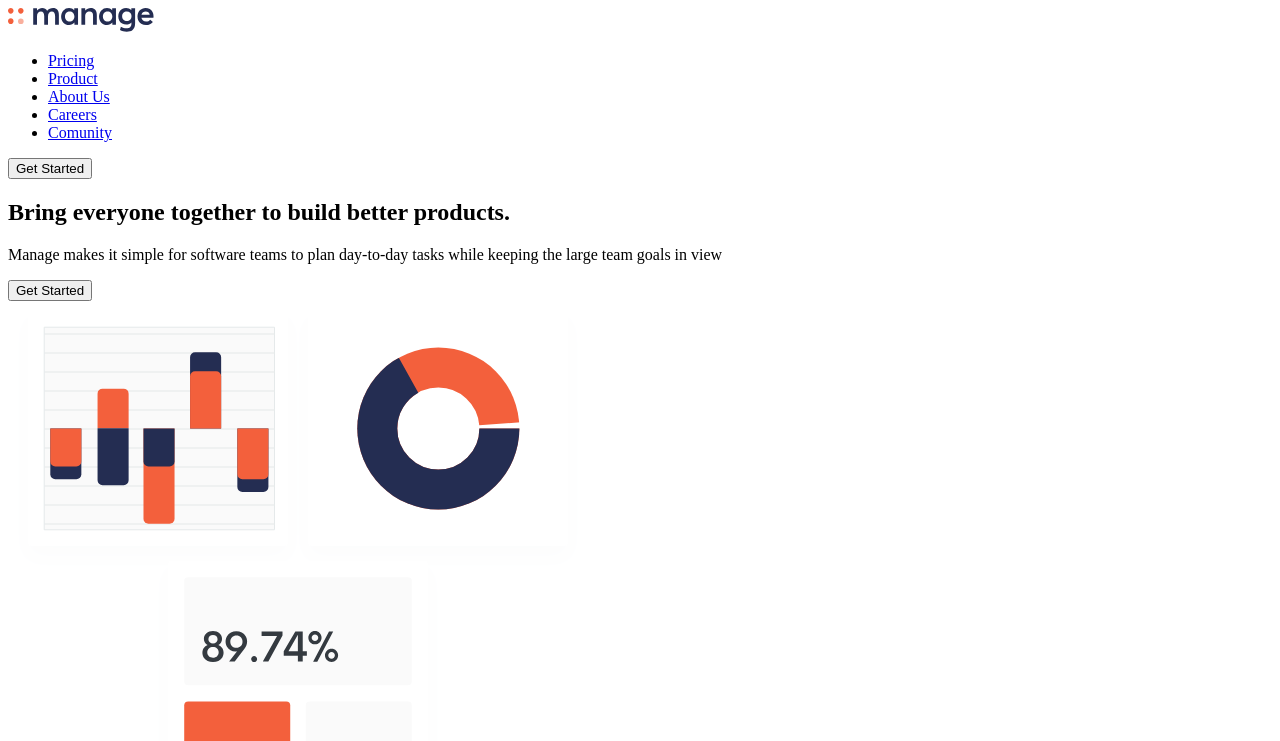
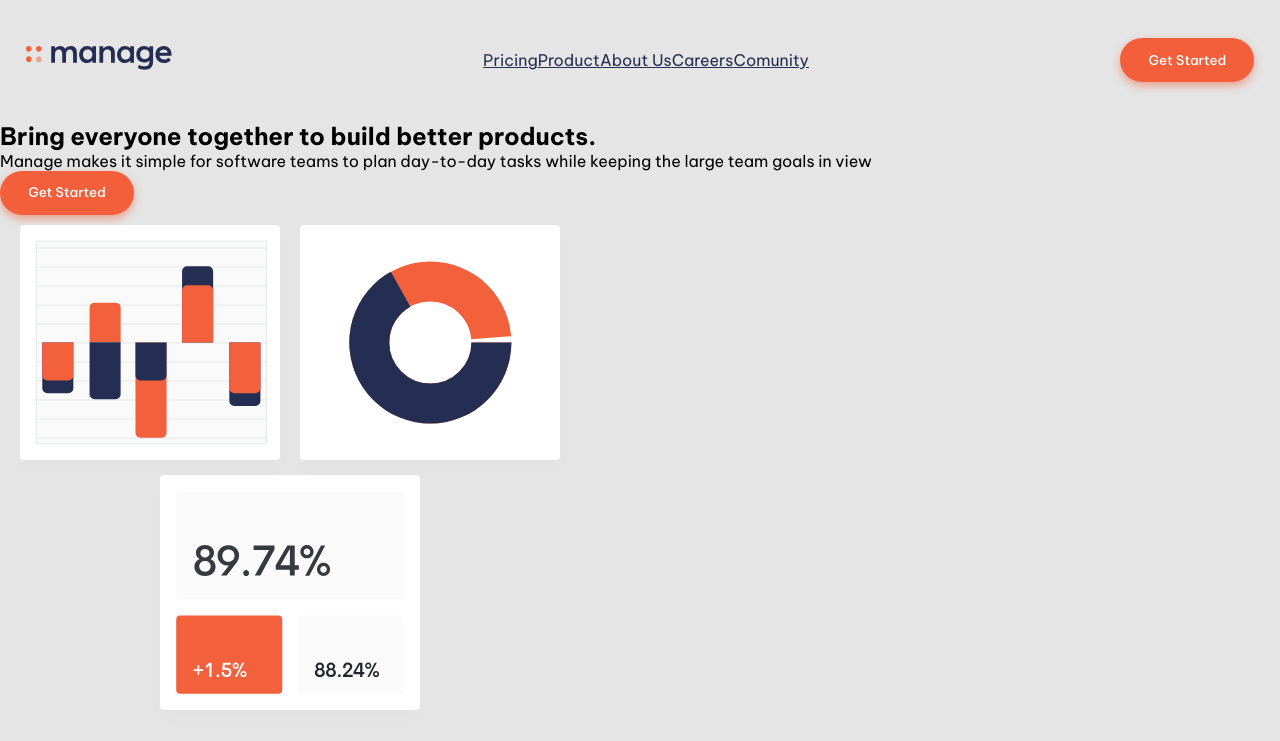
Before and after one commit to Aguss02/E-commerce, a plain HTML site: page index.html in a window 1280 px wide. Shown: the top 741 px of the page. Drawn offline with Linux system fonts and the light colour scheme.

Commit message:
Aplicando estilos al header

```diff
--- a/estilos/styles.css
+++ b/estilos/styles.css
@@ -1,5 +1,48 @@
+* {
+    box-sizing: border-box;
+    margin: 0;
+    padding: 0;
+}
+
+body {
+    font-family: 'Be Vietnam Pro', sans-serif;
+    font-size: 16px;
+    background-color: #E5E5E5;
+}
+
+/** HEADER */
+
+.contenedor-flex {
+    display: flex;
+    justify-content: space-between;
+    align-items: center;
+    padding: 3% 2%;
+}
+
+.listas-flex {
+    display: flex;
+    list-style: none;
+}
+
+.listas-flex a {
+    color: #242E52;
+}
 
 /** BOTON CLASE */
 .btn {
+    font-family: 'Be Vietnam Pro', sans-serif;
+    font-weight: 500;
+    height: 44px;
+    width: 134px;
+    border-radius: 50px;
+    padding: 10px;
+    background-color:rgb(242, 95, 58);
+    color: white;
+    box-shadow: 0px 4px 8px 0px #F2613B80;
+    border: none;
+}
 
+.btn:hover{
+    cursor: pointer;
+    background-color:rgba(242, 95, 58,0.6) ;
 }
--- a/index.html
+++ b/index.html
@@ -9,17 +9,20 @@
     <link rel="stylesheet" href="https://cdnjs.cloudflare.com/ajax/libs/font-awesome/6.0.0-beta3/css/all.min.css"
         integrity="sha512-Fo3rlrZj/k7ujTnHg4CGR2D7kSs0v4LLanw2qksYuRlEzO+tcaEPQogQ0KaoGN26/zrn20ImR1DfuLWnOo7aBA=="
         crossorigin="anonymous" referrerpolicy="no-referrer" />
+    <link rel="preconnect" href="https://fonts.googleapis.com">
+    <link rel="preconnect" href="https://fonts.gstatic.com" crossorigin>
+    <link href="https://fonts.googleapis.com/css2?family=Be+Vietnam+Pro:wght@400;500;700&display=swap" rel="stylesheet">
     <link rel="stylesheet" href="estilos/styles.css">
 </head>
 
 <body>
 
-    <header>
+    <header class="contenedor-flex">
         <div>
             <img src="imagenes/logo.svg" alt="Logo">
         </div>
         <nav>
-            <ul>
+            <ul class="listas-flex">
                 <li><a href="#">Pricing</a></li>
                 <li><a href="#">Product</a></li>
                 <li><a href="#">About Us</a></li>
```
